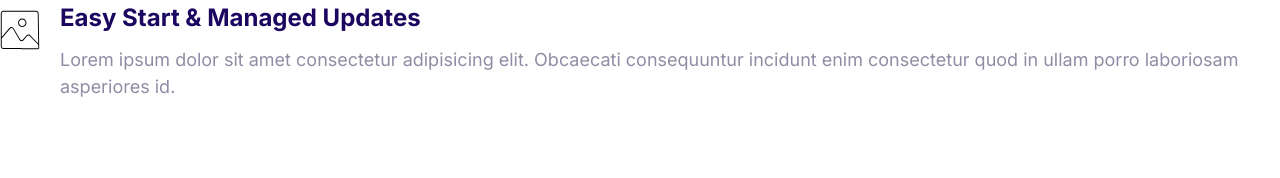
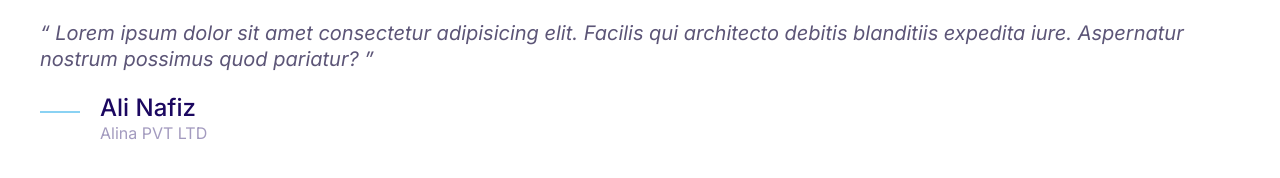
Before and after one commit to saadhinnafiz/moshify, a plain HTML site: page index.html in a window 1280 px wide. Drawn offline with nearby package versions, Linux system fonts and the light colour scheme.

Commit message:
add quote component with author and organization

```diff
--- a/css/styles.css
+++ b/css/styles.css
@@ -4,6 +4,7 @@
   --color-accent: #ff3400;
   --color-headings: #1b0760;
   --color-body: #918ca4;
+  --color-body-darker: #5c5577;
   --color-border: #ccc;
   --border-radius: 30px;
 }
@@ -390,3 +391,53 @@
 .media__image {
   margin-top: 1rem;
 }
+
+/* Quotes */
+
+.quote {
+  font-size: 3rem;
+  font-style: italic;
+  color: var(--color-body-darker);
+  line-height: 1.3;
+}
+
+.quote__text::before {
+  content: open-quote;
+}
+
+.quote__text::after {
+  content: close-quote;
+}
+
+.quote__author {
+  font-size: 3rem;
+  font-weight: 500;
+  font-style: normal;
+  margin-bottom: 0;
+}
+
+.quote__organization {
+  color: var(--color-headings);
+  opacity: 0.4;
+  font-size: 2rem;
+  font-style: normal;
+}
+
+.quote__line {
+  position: relative;
+  bottom: 10px;
+}
+
+@media screen and (min-width: 1024px) {
+  .quote {
+    font-size: 2rem;
+  }
+
+  .quote__author {
+    font-size: 2.4rem;
+  }
+
+  .quote__organization {
+    font-size: 1.6rem;
+  }
+}
--- a/index.html
+++ b/index.html
@@ -14,20 +14,25 @@
     />
   </head>
   <body>
+    <blockquote class="quote">
+      <p class="quote__text">
+        Lorem ipsum dolor sit amet consectetur adipisicing elit. Facilis qui
+        architecto debitis blanditiis expedita iure. Aspernatur nostrum possimus
+        quod pariatur?
+      </p>
+      <footer class="media__footer">
         <div class="media">
           <div class="media__image">
-        <svg class="icon icon--primary">
-          <use xlink:href="images/sprite.svg#snap"></use>
+            <svg class="icon icon--primary quote__line">
+              <use xlink:href="images/sprite.svg#line"></use>
             </svg>
           </div>
           <div class="media__body">
-        <h3 class="media__title">Easy Start & Managed Updates</h3>
-        <p>
-          Lorem ipsum dolor sit amet consectetur adipisicing elit. Obcaecati
-          consequuntur incidunt enim consectetur quod in ullam porro laboriosam
-          asperiores id.
-        </p>
+            <h3 class="media__title quote__author">Ali Nafiz</h3>
+            <p class="quote__organization">Alina PVT LTD</p>
           </div>
         </div>
+      </footer>
+    </blockquote>
   </body>
 </html>
```
Also changed, not shown: components/quotes.html (added, +20 -0 lines). Lines whose indentation alone changed are shown as unchanged.
